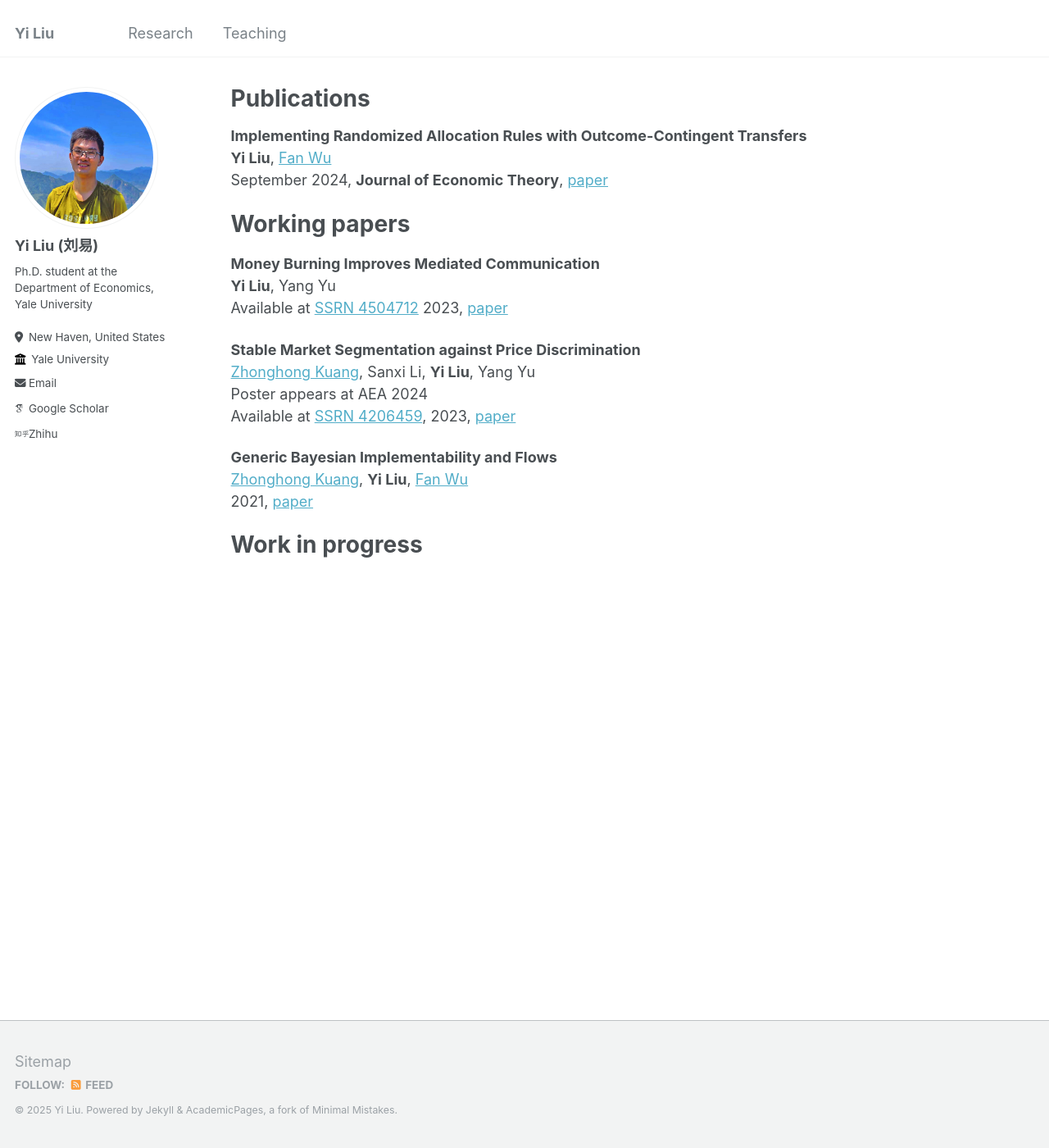
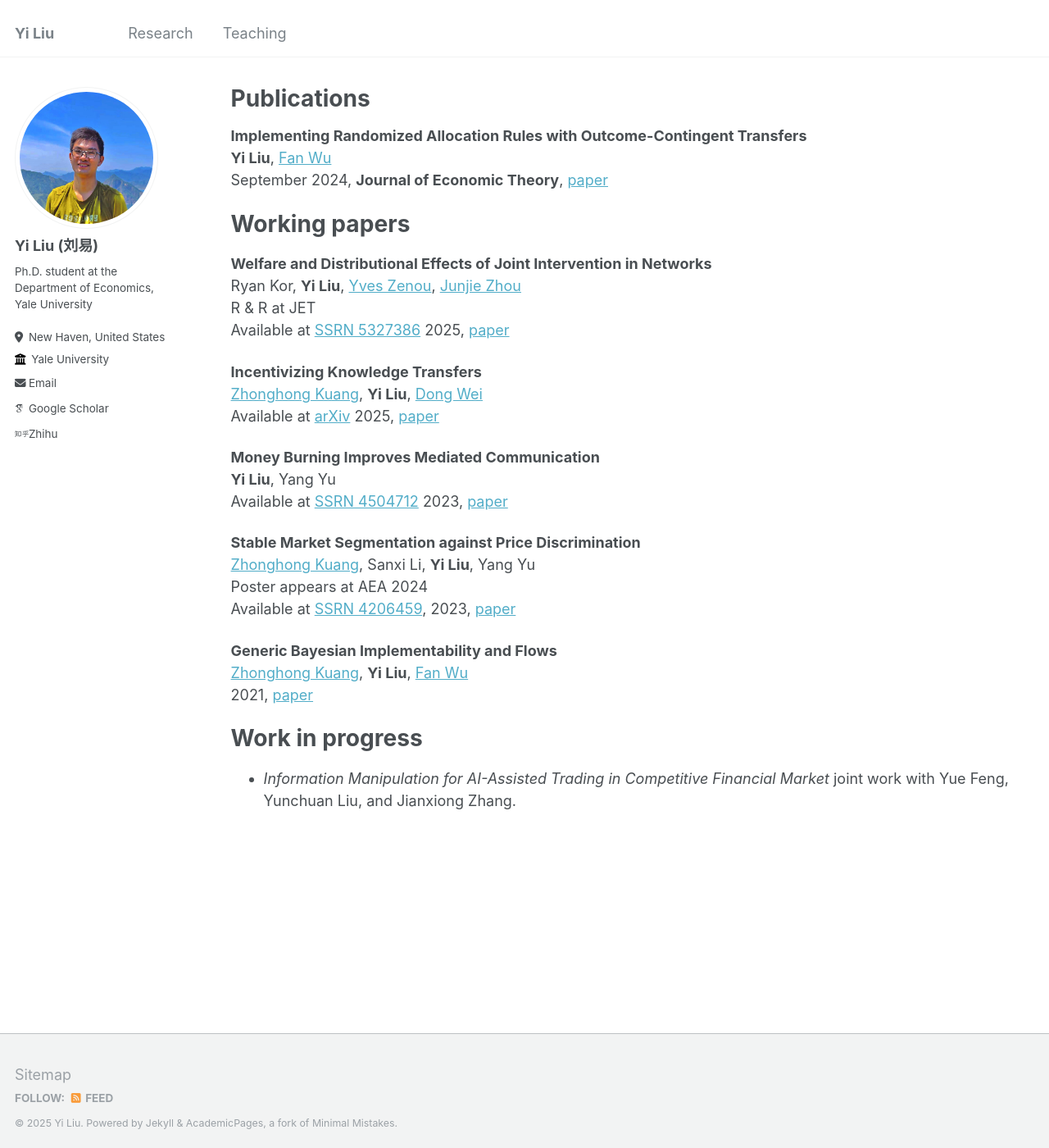
Before and after one commit to Leasy/Leasy.github.io, a Jekyll site: the page built from _pages/publications.md, in a window 1280 px wide and 1400 px high. Shown: the whole window at 82% size. Built offline with Jekyll 4.4.1, drawn with Linux system fonts in a browser that asks for light colours; some web fonts are replaced.

Commit message:
Update publications.md

```diff
--- a/_pages/publications.md
+++ b/_pages/publications.md
@@ -11,6 +11,15 @@ September 2024, **Journal of Economic Theory**, [paper](<https://doi.org/10.1016
 
 Working papers
 ======
+**Welfare and Distributional Effects of Joint Intervention in Networks**<br>
+Ryan Kor, **Yi Liu**, [Yves Zenou](<https://sites.google.com/site/yvesbzenou/home>), [Junjie Zhou](<https://zhoujunjie.weebly.com/>)<br>
+R & R at  JET<br>
+Available at [SSRN 5327386](<https://papers.ssrn.com/sol3/papers.cfm?abstract_id=5327386>) 2025, [paper](/files/Joint_intervention_new__2025.pdf)
+
+**Incentivizing Knowledge Transfers**<br>
+[Zhonghong Kuang](<https://zhkuang.weebly.com/>), **Yi Liu**, [Dong Wei](<https://sites.google.com/view/dongwei>)<br>
+Available at [arXiv](<http://arxiv.org/abs/2507.11018>) 2025, [paper](/files/knowledge_KLW.pdf)
+
 **Money Burning Improves Mediated Communication**<br>
 **Yi Liu**, Yang Yu<br>
 Available at [SSRN 4504712](<https://papers.ssrn.com/sol3/papers.cfm?abstract_id=4504712>) 2023, [paper](/files/CommunicationDevice_New.pdf)
@@ -26,3 +35,4 @@ Available at [SSRN 4206459](<https://papers.ssrn.com/sol3/papers.cfm?abstract_id
 
 Work in progress
 ======
+- *Information Manipulation for AI-Assisted Trading in Competitive Financial Market* joint work with Yue Feng, Yunchuan Liu, and Jianxiong Zhang.
```
